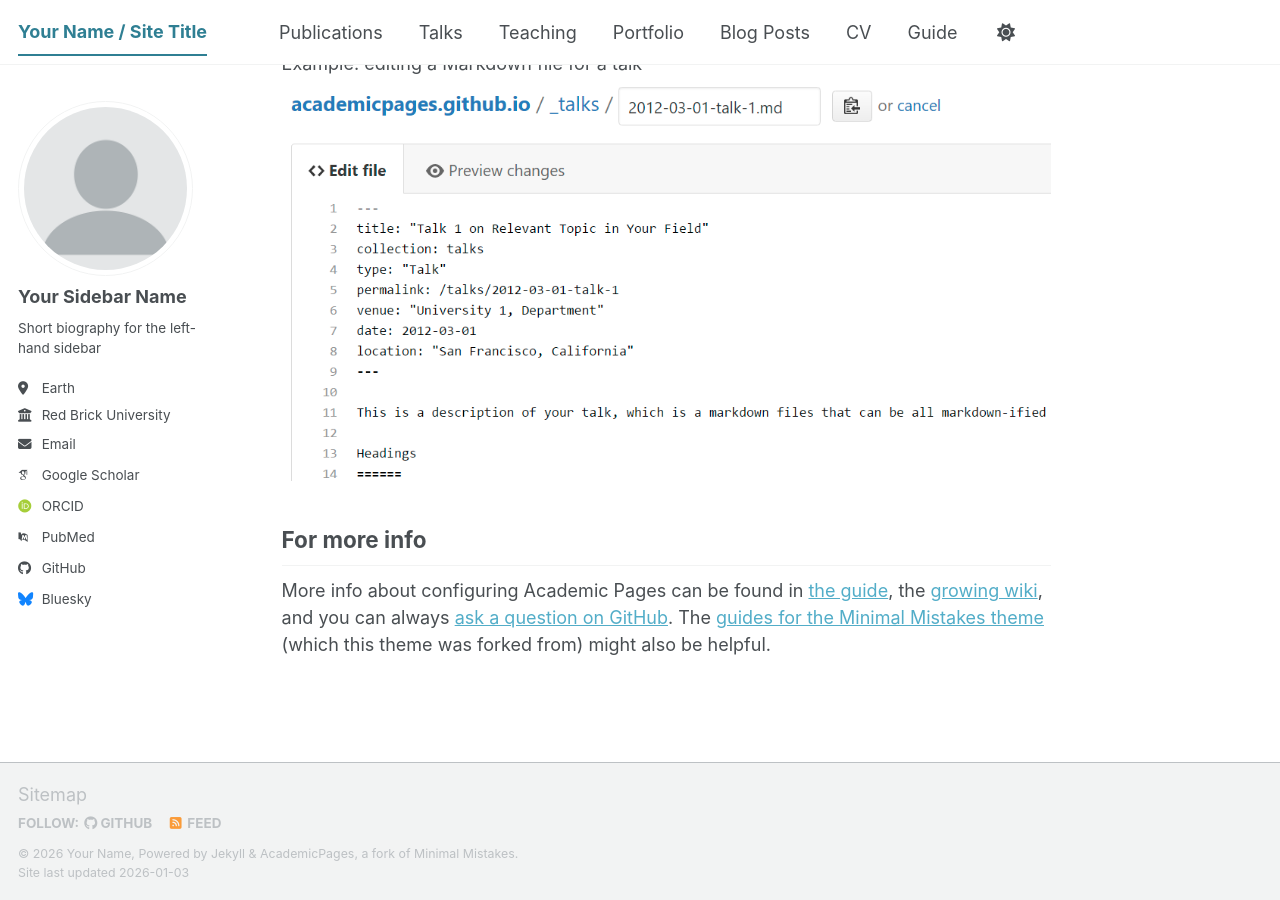
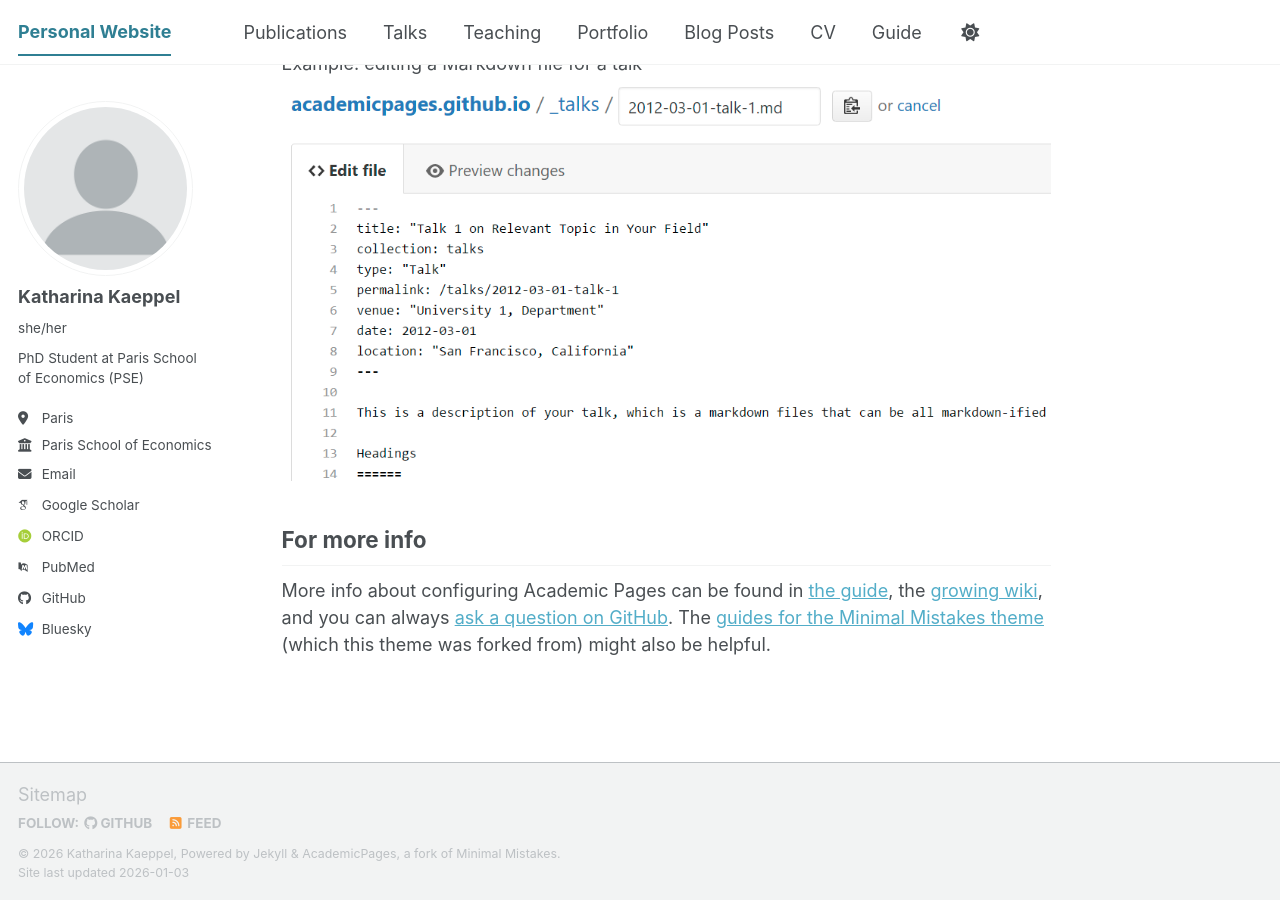
Before and after one commit to katharina-kaeppel/katharina-kaeppel.github.io, a Jekyll site: the page built from _pages/about.md, in a window 1280 px wide and 900 px high, scrolled down 2720 px. Built offline with Jekyll 4.4.1, drawn with Linux system fonts in a browser that asks for light colours; some web fonts are replaced; a script bundle is joined from its source files by our own code; library files that are not in the unit come from our copies.

Commit message:
Update _config.yml
changed the name and some variables to check

```diff
--- a/_config.yml
+++ b/_config.yml
@@ -9,9 +9,9 @@
 # Basic Site Settings
 locale                   : "en-US"
 site_theme               : "default" # The available themes options are "default", "air", "sunrise", "mint", "dirt" and "contrast"
-title                    : "Your Name / Site Title"
+title                    : "Personal Website"
 title_separator          : "-"
-name                     : &name "Your Name"
+name                     : &name "Katharina Kaeppel"
 description              : &description "Your Name's academic portfolio"   # Update this with a general description of your site, this is the default if not overridden by a page
 url                      : https://academicpages.github.io # The base hostname & protocol for your site e.g. "https://[your GitHub username].github.io",
                                                            # or if you already have some other page hosted on Github then use "https://[your GitHub username].github.io/[Your Repo Name]"
@@ -24,13 +24,13 @@ repository               : "academicpages/academicpages.github.io"
 author:
   # Biographic information
   avatar           : "profile.png"
-  name             : "Your Sidebar Name"
-  pronouns         : # example: "she/her"
-  bio              : "Short biography for the left-hand sidebar"
-  location         : "Earth"
-  employer         : "Red Brick University"
+  name             : "Katharina Kaeppel"
+  pronouns         :  "she/her"
+  bio              : "PhD Student at Paris School of Economics (PSE)"
+  location         : "Paris"
+  employer         : "Paris School of Economics"
   uri              : # URL
-  email            : "none@example.org"
+  email            : "katharina.kaeppel@psemail.eu"
 
   # Academic websites
   academia         : # URL
```
